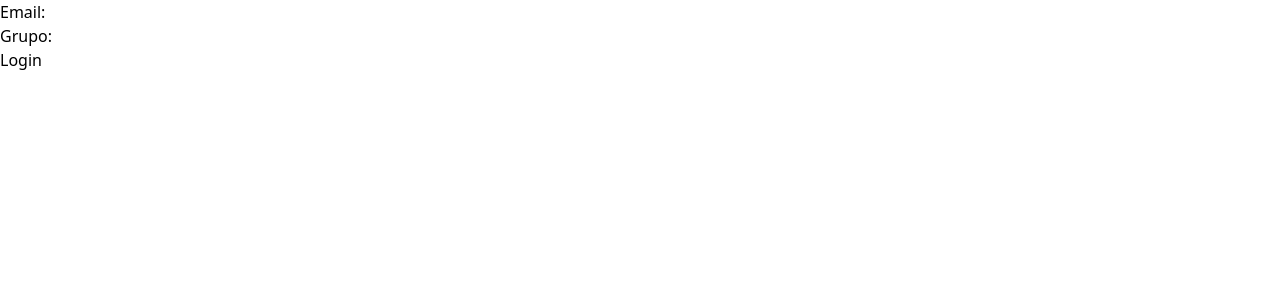
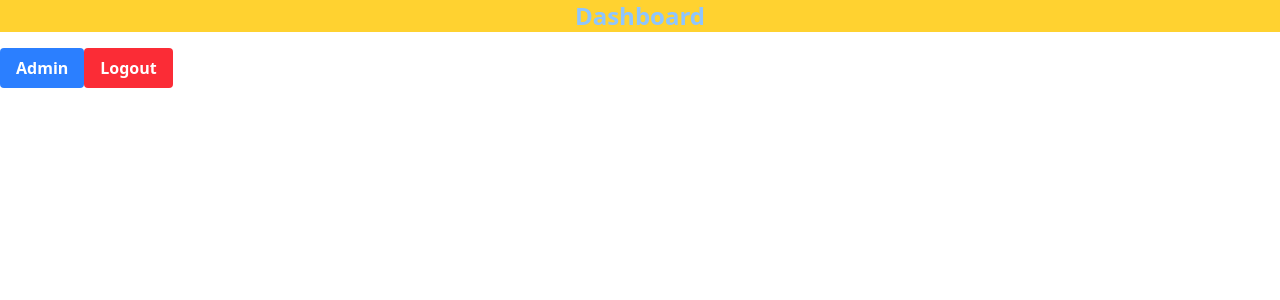
Before and after one commit to leopalatto20/crudDashboard, a React (Vite) app in the folder FrontEnd/: page /dashboard in a window 1280 px wide. Before the commit this address led to /login. Shown: the top 300 px of the page. Built offline with nearby package versions, Linux system fonts and the light colour scheme; sample sign-in values are in the browser's storage.

Commit message:
Guardar estado global del usuario

```diff
--- a/FrontEnd/src/App.tsx
+++ b/FrontEnd/src/App.tsx
@@ -7,34 +7,44 @@ import { maestroLogin } from './services/authservice'
 import Admin from './pages/Admin';
 
 function App() {
-  const [isAuthenticated, setIsAuthenticated] = useState(false)
+  const [isAuthenticated, setIsAuthenticated] = useState(() => {
+    // Leer el estado inicial desde localStorage
+    return localStorage.getItem('isAuthenticated') === 'true';
+  });
 
-  // NOTE: Esta funcion usa maestroLogin que esta dentro de services
   const onLogin = async (correo: string, grupo: string) => {
     const result = await maestroLogin(correo, grupo);
     if (result.Valido) {
       setIsAuthenticated(true);
+      localStorage.setItem('isAuthenticated', 'true'); // Guardar en localStorage
+      localStorage.setItem('user', JSON.stringify({ correo, grupo })); // Guardar datos del usuario
       return true;
-    }
-    else {
+    } else {
       setIsAuthenticated(false);
+      localStorage.setItem('isAuthenticated', 'false'); // Guardar en localStorage
+      localStorage.removeItem('user'); // Limpiar datos del usuario
       return false;
     }
-  }
+  };
+
+  const logout = () => {
+    setIsAuthenticated(false);
+    localStorage.removeItem('isAuthenticated'); // Eliminar estado de autenticación
+    localStorage.removeItem('user'); // Eliminar datos del usuario
+  };
 
   return (
     <Router>
       <Routes>
         <Route path="/" element={<Navigate to="/login" replace />} />
         <Route element={<PrivateRoutes isAuthenticated={isAuthenticated} />}>
-          <Route path="/dashboard" element={<Dashboard />} />
+          <Route path="/dashboard" element={<Dashboard onLogout={logout} />} />
           <Route path="/admin" element={<Admin />} />
-
         </Route>
         <Route path="/login" element={<Login onLogin={onLogin} />} />
       </Routes>
     </Router>
-  )
+  );
 }
 
-export default App
+export default App;
--- a/FrontEnd/src/pages/Admin.tsx
+++ b/FrontEnd/src/pages/Admin.tsx
@@ -30,7 +30,6 @@ const Admin: React.FC = () => {
       <div className="row-span-full flex justify-center items-center bg-azulInstitucional p-6 text-5xl text-white">
         Admin
       </div>
-
       <div className="grid grid-cols-2 gap-4 p-4 bg-gray-100">
         {alumnos.map((alumno, index) => (
           <Student
@@ -46,5 +45,4 @@ const Admin: React.FC = () => {
     </div>
   );
 };
-
 export default Admin;
--- a/FrontEnd/src/pages/Dashboard.tsx
+++ b/FrontEnd/src/pages/Dashboard.tsx
@@ -1,19 +1,35 @@
 import React from 'react';
 import { useNavigate } from 'react-router-dom';
 
-const Dashboard: React.FC = () => {
+interface DashboardProps {
+  onLogout: () => void;
+}
+
+const Dashboard: React.FC<DashboardProps> = ({ onLogout }) => {
   const navigate = useNavigate();
+
   const handleAdminClick = () => {
-      navigate('/admin');
+    navigate('/admin');
   };
 
   return (
     <>
       <h1 className="bg-amber-300 text-blue-300 text-2xl font-semibold text-center">Dashboard</h1>
-      <button className="bg-blue-500 hover:bg-blue-700 text-white font-bold py-2 px-4 rounded" onClick={handleAdminClick} id="buttonAdmin">Admin</button>
+      <button
+        className="bg-blue-500 hover:bg-blue-700 text-white font-bold py-2 px-4 rounded"
+        onClick={handleAdminClick}
+        id="buttonAdmin"
+      >
+        Admin
+      </button>
+      <button
+        className="bg-red-500 hover:bg-red-700 text-white font-bold py-2 px-4 rounded mt-4"
+        onClick={onLogout}
+      >
+        Logout
+      </button>
     </>
-
-  )
+  );
 };
 
 export default Dashboard;
```
